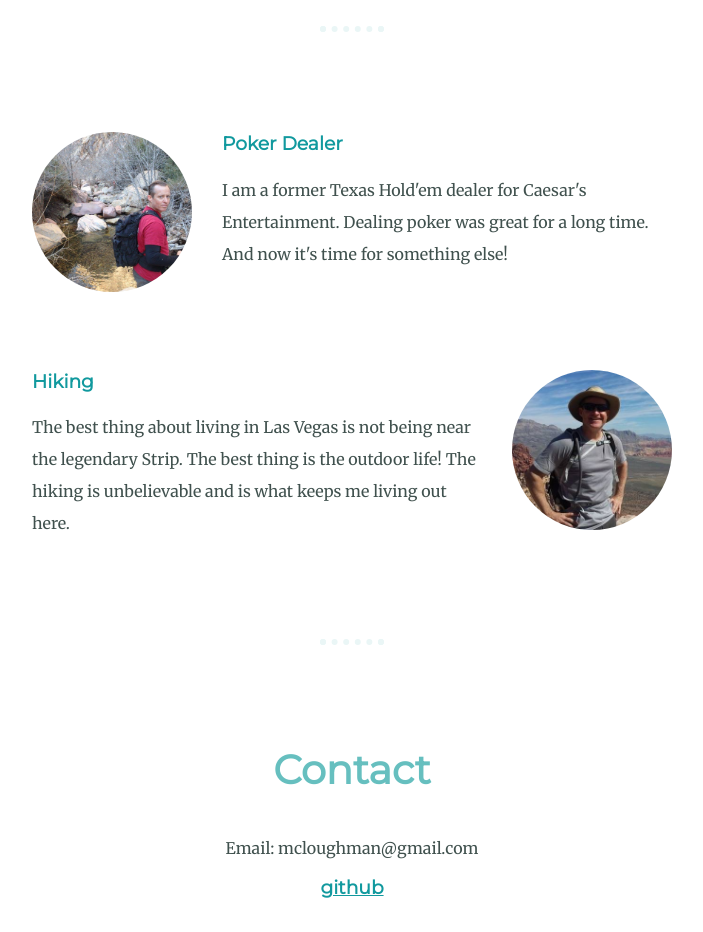
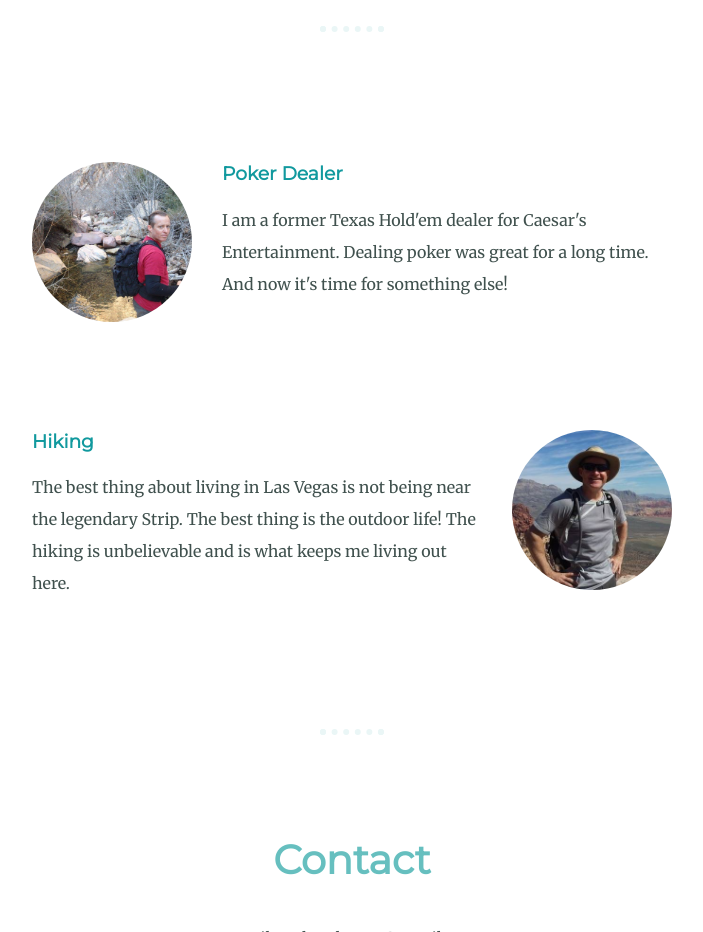
Before and after one commit to mcloughman/mcloughman.github.io, a plain HTML site: page index.html in a window 1280 px wide. Shown: the part 1740-2672 px from the top of the page, without its empty margins (288-991 px from the left). Drawn offline with Linux system fonts and the light colour scheme.

Commit message:
Update styles.css

```diff
--- a/styles.css
+++ b/styles.css
@@ -95,7 +95,7 @@ span {
 
 .skill-row {
   width: 50%;
-  margin: 100px auto;
+  margin: 130px auto;
   text-align: left;
 }
 #right {
```
